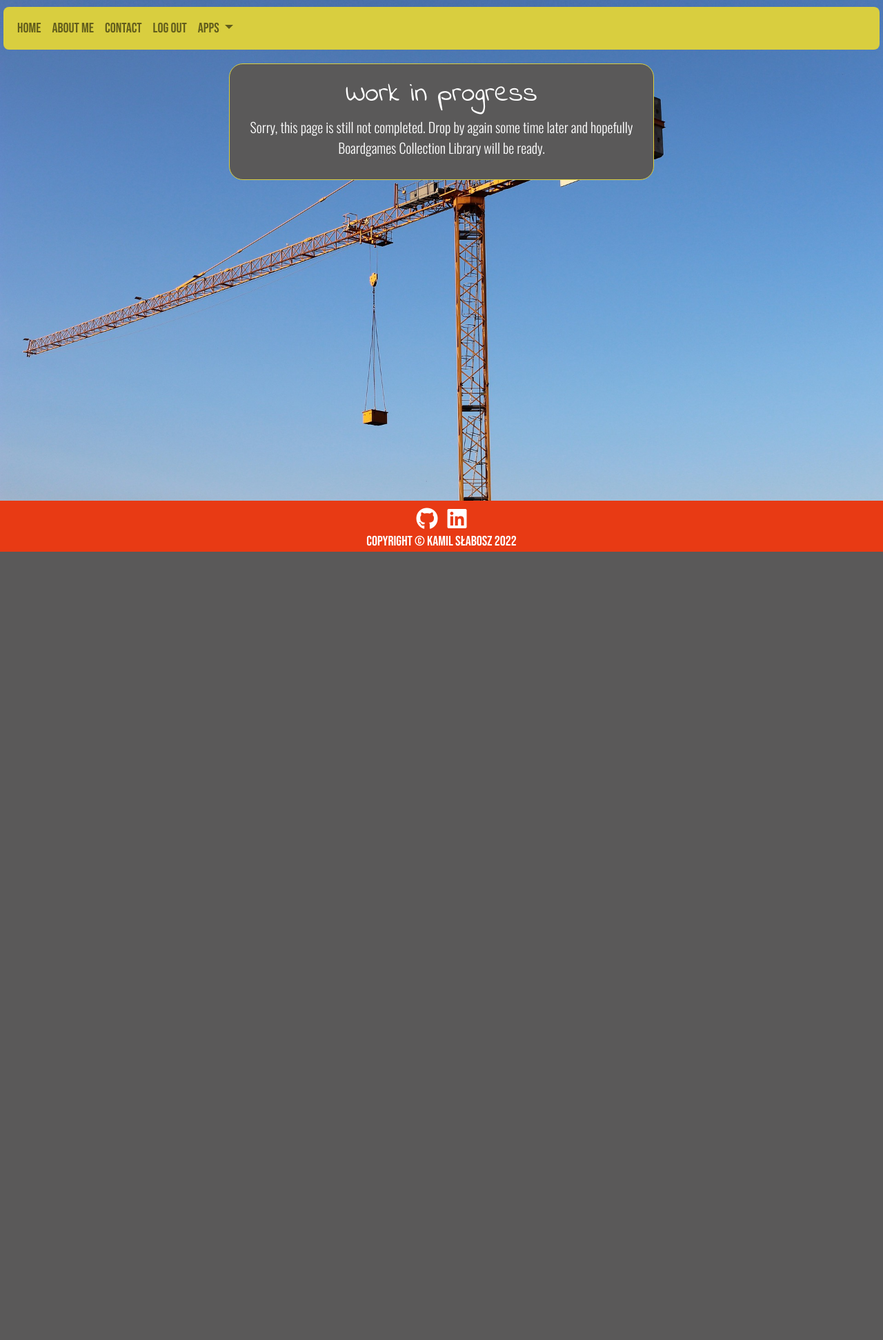
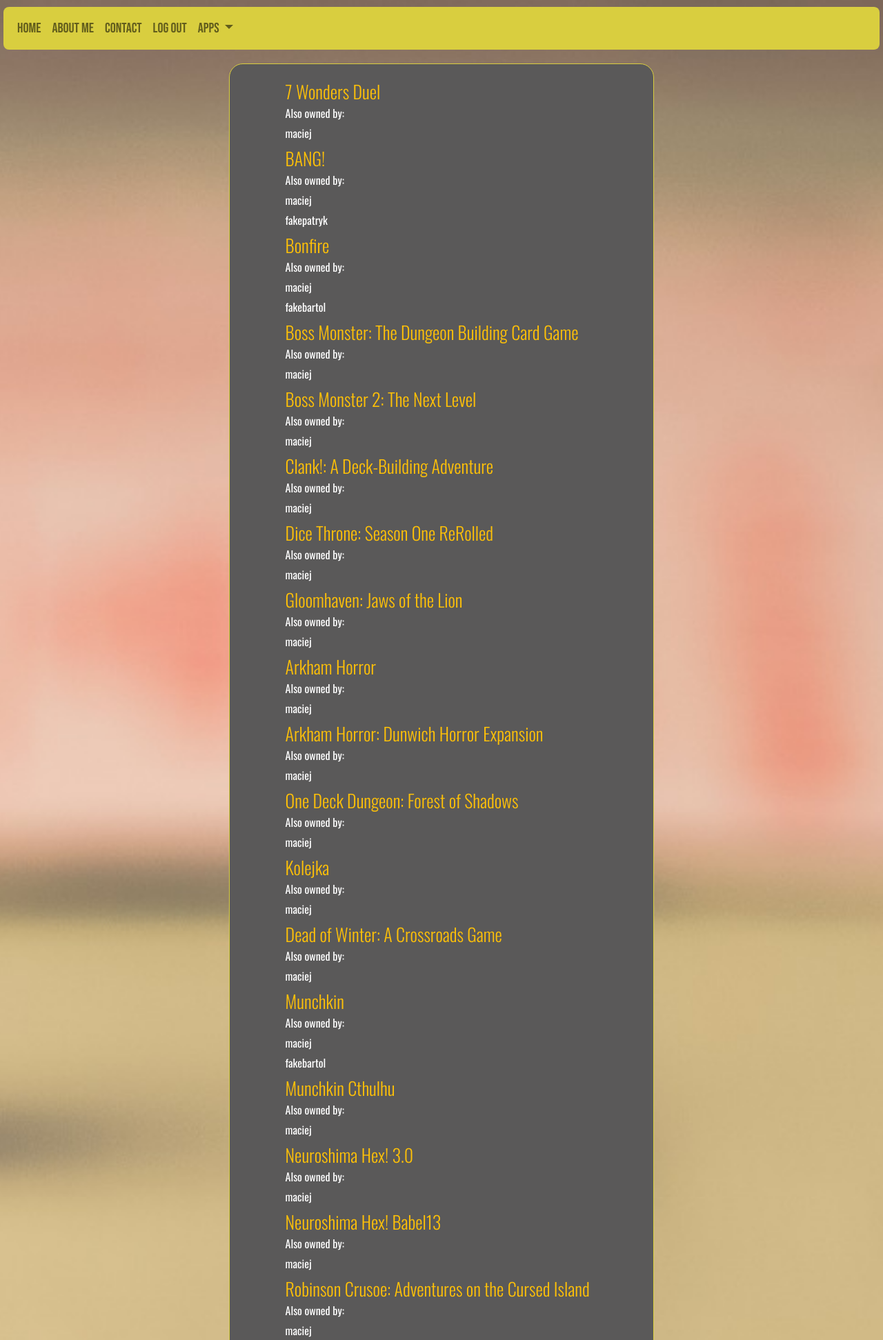
Before and after one commit to kamilslabosz/Tabletop-Group, a Flask app: page /boardgames in a window 1280 px wide. Shown: the top 1943 px of the page at 69% size. Before the commit the page ends 800 px from the top, so only its background shows below. Run offline with Flask 2, Linux system fonts and the light colour scheme; a user stored in the database is signed in; data comes from the database, SQL or seed files in the repository; both versions use the stored data as it was after the commit; some libraries are stand-ins or nearby versions.

Commit message:
Added BoardGameCollections

```diff
--- a/forms.py
+++ b/forms.py
@@ -97,3 +97,11 @@ class ContactForm(FlaskForm):
     email = EmailField('Your email', validators=[DataRequired()])
     message = TextAreaField('Message', validators=[DataRequired()])
     submit = SubmitField('Submit')
+
+
+# --------------------------BOARD GAME COLLECTION FORMS--------------------------------
+
+
+class BGGForm(FlaskForm):
+    user = StringField('BoardGameGeek Username', validators=[DataRequired()])
+    submit = SubmitField('Submit')
--- a/main.py
+++ b/main.py
@@ -2,6 +2,7 @@ import smtplib
 import os
 from functools import wraps
 
+import sqlalchemy.exc
 from flask import Flask, render_template, redirect, url_for, session, request, abort, flash
 from flask_session import Session
 from flask_bootstrap import Bootstrap
@@ -15,7 +16,8 @@ from email.mime.text import MIMEText
 from dotenv import load_dotenv
 
 from forms import *
-from scripts import root_available_factions, root_assign_faction, check_reach_vs_player_num, root_exclude_factions
+from scripts import root_available_factions, root_assign_faction, check_reach_vs_player_num, root_exclude_factions, \
+    get_collection_from_bgg
 
 app = Flask(__name__)
 app.config['SECRET_KEY'] = os.environ.get('SECRET_KEY')
@@ -66,7 +68,7 @@ class User(UserMixin, db.Model):
 class BoardGame(db.Model):
     __tablename__ = "board_games"
     id = db.Column(db.Integer, primary_key=True)
-    game_name = db.Column(db.String(250), unique=True, nullable=False)
+    game_name = db.Column(db.String(250), nullable=False)
     link = db.Column(db.String(250), unique=True, nullable=False)
 
 
@@ -307,11 +309,44 @@ def ttrpg_campaing_trakcer():
 
 # ----------BOARDGAMES COLLECTION LIBRARY-----------------------------
 # TODO CREATE DATABASE OF USER BOARDGAMES AND ALLOW BOARDGAMEGEEK COLLECTION IMPORT
-@app.route("/boardgames")
+@app.route("/boardgames", methods=["GET", "POST"])
 def boardgames():
-    page = "Boardgames Collection Library"
-    return render_template("work_in_progress.html", target_page=page, current_user=current_user)
+    if current_user.is_authenticated:
+        form = BGGForm()
+        if form.validate_on_submit():
+            game_collection = get_collection_from_bgg(user=form.user.data)
+
+            for game in game_collection:
+                try:
+                    edited_game = BoardGame.query.filter_by(link=game_collection[game]).first()
+                    prev_owners = edited_game.owners
+                    if current_user not in prev_owners:
+                        edited_game.owners = prev_owners + [current_user]
+                    else:
+                        pass
+
+                except AttributeError:
+                    new_game = BoardGame(
+                        game_name=game,
+                        link=game_collection[game],
+                        owners=[current_user],
+                    )
+                    db.session.add(new_game)
+
+            db.session.commit()
+            flash('Games added to collection')
+            return render_template("bg_collection.html",
+                                   form=form,
+                                   game_collection=current_user.games,
+                                   current_user=current_user)
+
+        return render_template("bg_collection.html",
+                               form=form,
+                               game_collection=current_user.games,
+                               current_user=current_user)
+    else:
+        return redirect(url_for('login'))
 
 
 if __name__ == '__main__':
-    app.run()
+    app.run(debug=True)
--- a/requirements.txt
+++ b/requirements.txt
@@ -11,3 +11,5 @@ Flask-Session==0.4.0
 Flask-Login==0.5.0
 SQLAlchemy==1.4.32
 psycopg2-binary==2.9.3
+requests==2.27.1
+beautifulsoup4==4.10.0
--- a/scripts.py
+++ b/scripts.py
@@ -1,4 +1,10 @@
 import random
+import requests
+from bs4 import BeautifulSoup
+
+BGG_COLLECTION_URL = 'https://boardgamegeek.com'
+
+# ------------------ROOT BOARDGAME------------------
 
 
 def root_available_factions(riverfolk=False, underworld=False, marauder=False):
@@ -92,3 +98,32 @@ def root_assign_faction(reach, players):
         assigned_factions = root_assign_faction(reach, players)
     print(assigned_factions)
     return assigned_factions
+
+
+# -------------------BOARDGAME COLLECTION--------------------------------------
+
+
+def get_collection_from_bgg(user):
+    response = requests.get(url=f"{BGG_COLLECTION_URL}/collection/user/{user}")
+
+    soup = BeautifulSoup(response.text, "html.parser")
+    table = soup.find('table', 'collection_table')
+    all_tr = soup.find_all('tr')
+    # slicing redundant tables
+    games_list = all_tr[16:]
+    game_collection = {}
+    for game in games_list:
+        link_html = game.findNext('a', class_='primary')
+        link = link_html.get('href')
+        status_html = game.findNext('td', class_='collection_status').find('div', class_='owned')
+        try:
+            status = status_html.string
+            response = requests.get(url=f"{BGG_COLLECTION_URL}{link}")
+            soup = BeautifulSoup(response.text, "html.parser")
+            name_html = soup.find('title')
+            name = name_html.string.replace(' | Board Game | BoardGameGeek', '')
+            game_collection[name] = f"{BGG_COLLECTION_URL}{link}"
+        except AttributeError:
+            pass
+
+    return game_collection
--- a/static/css/styles.css
+++ b/static/css/styles.css
@@ -269,3 +269,13 @@ a:hover {
 .no-margin {
     margin: 0;
 }
+
+.small-table-text {
+    font-size: 2vmin;
+    margin-bottom: 5px;
+}
+
+#collection-table {
+    margin-left: 10%;
+    margin-right: 10%;
+}
--- /dev/null
+++ b/templates/bg_collection.html
@@ -0,0 +1,42 @@
+{% import "bootstrap/wtf.html" as wtf %}
+
+{% include "header.html" %}
+<div class="background" style="background-image: url({{ url_for('static', filename='img/game-collection-bg.jpg')}})">
+{% include "navbar.html" %}
+<div class="row no-margin">
+        <div class="col-1 col-lg-3"></div>
+        <div class="col-10 col-lg-6">
+            <div class="container space-above">
+                <div id="collection-table">
+                    {% with messages = get_flashed_messages() %}
+                    {% if messages %}
+                      {% for message in messages %}
+                       <p class="lead error-text">{{ message }}</p>
+                      {% endfor %}
+                    {% endif %}
+                  {% endwith %}
+
+                    {% for game in game_collection: %}
+                    <a href="{{game.link}}" class="about-text oswald">{{game.game_name}}</a>
+                        <p class="oswald small-table-text"> Also owned by:</p>
+                        {% for user in game.owners: %}
+                        <span>
+                            {% if current_user.name != user.name %}
+                                <p class="oswald small-table-text">{{user.name}} </p>
+                            {% endif %}
+                        </span>
+                        {% endfor %}
+
+                    {% endfor %}
+                </div>
+                <div class="text-center">
+                {{ wtf.quick_form(form, novalidate=True) }}
+                </div>
+            </div>
+        </div>
+        <div class="col-1 col-lg-3"></div>
+
+    </div>
+
+{% include 'footer.html'%}
+</div>
```
Also changed, not shown: website.db.
